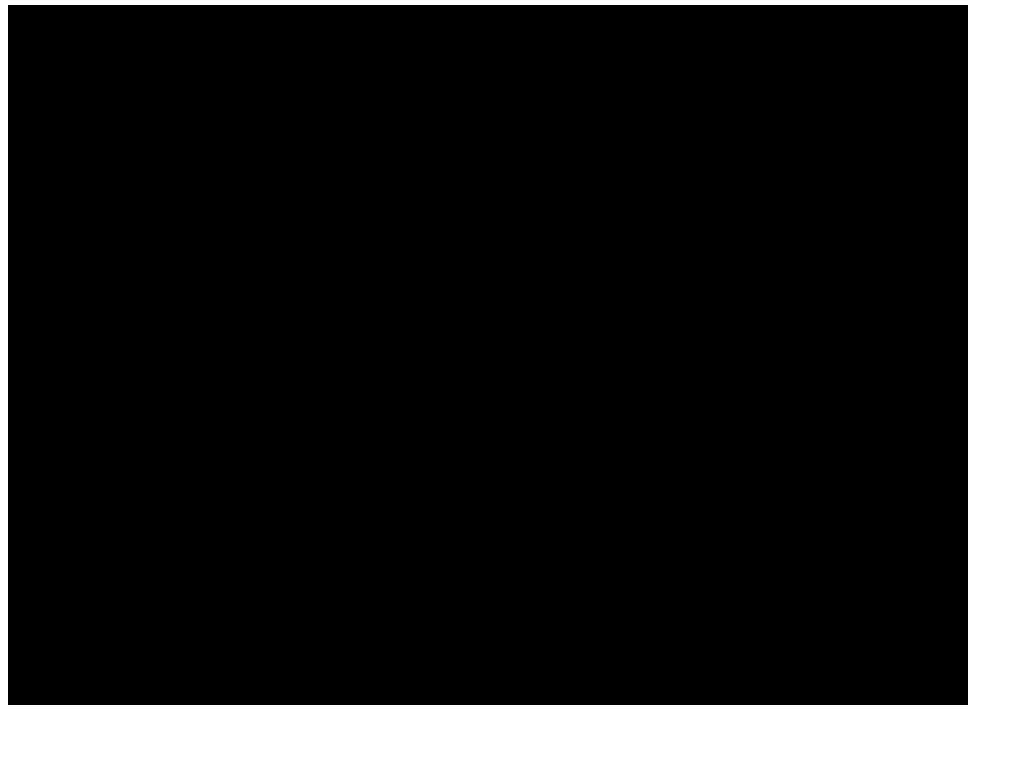
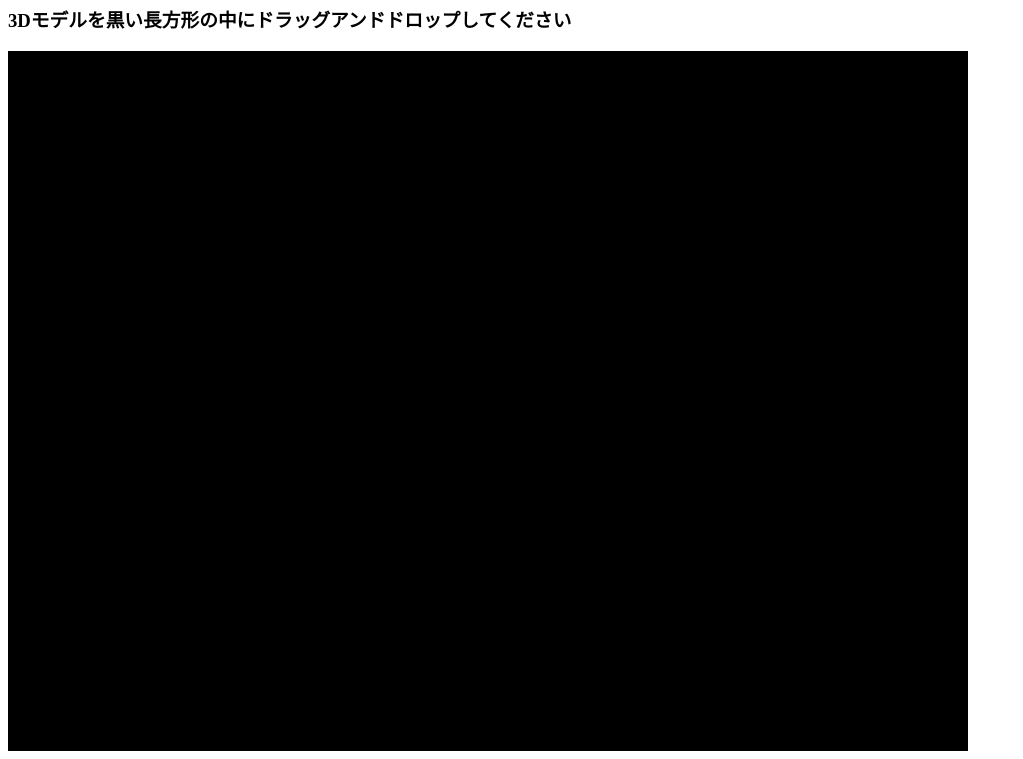
Before and after one commit to yCroma/tsthree, a website built with webpack: page dist/index.html in a window 1280 px wide. Shown: the part 62-821 px from the top of the page, without its empty margins (0-1023 px from the left). Before the commit the page ends 800 px from the top, so only its background shows below. Built offline with nearby package versions, Linux system fonts and the light colour scheme.

Commit message:
ADD: 操作の説明文を追加

```diff
--- a/dist/index.html
+++ b/dist/index.html
@@ -7,6 +7,7 @@
   </head>
   <body>
     <h2>Three sample</h2>
+    <h3>3Dモデルを黒い長方形の中にドラッグアンドドロップしてください</h3>
     <div id="container"></div>
   </body>
 </html>
```
